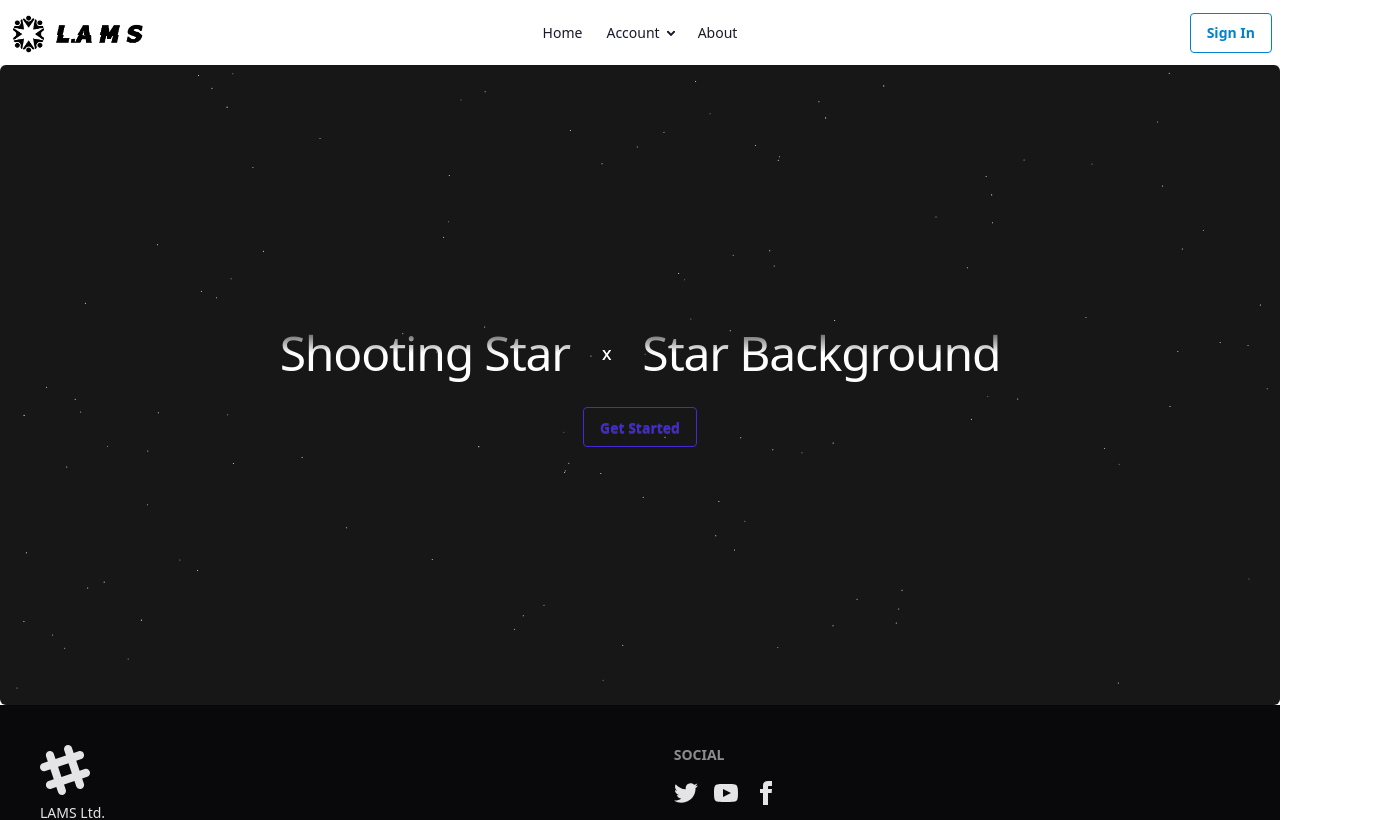
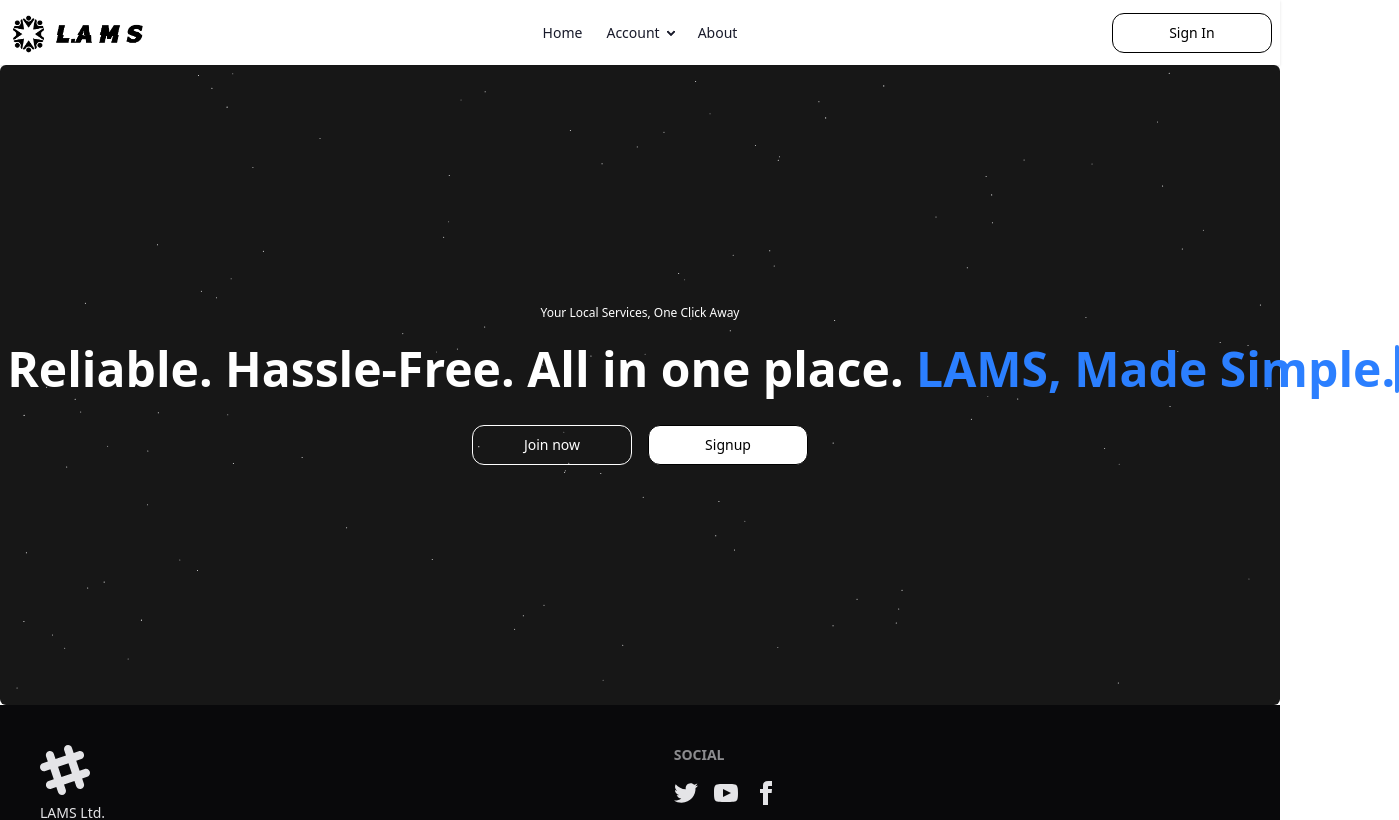
Before and after one commit to Abhinav4477/LAMS, a React (Vite) app in the folder frontend/: page / in a window 1280 px wide. Shown: the top 820 px of the page, 1399 px wide, since content can reach past the window. Built offline with nearby package versions, Linux system fonts and the light colour scheme.

Commit message:
modified the home page and fixed the bug in the navbar

```diff
--- a/frontend/src/components/Navbar.jsx
+++ b/frontend/src/components/Navbar.jsx
@@ -47,7 +47,7 @@ const Navbar = () => {
           </ul>
         </div>
         <div className="navbar-end">
-          <Link to="/login" className='btn btn-outline btn-primary' >
+          <Link to="/login" className='w-40 h-10 rounded-xl bg-transparent border dark:border-black border-black text-black text-sm flex items-center justify-center z-10 hover:bg-black hover:text-white transition-colors duration-300' >
           Sign In
 
             </Link>
--- /dev/null
+++ b/frontend/src/components/ui/typewriter-effect.jsx
@@ -0,0 +1,146 @@
+import { cn } from "../../lib/utils";
+import { motion, stagger, useAnimate, useInView } from "framer-motion";
+import { useEffect } from "react";
+
+export const TypewriterEffect = ({ words, className, cursorClassName }) => {
+  const wordsArray = words.map((word) => ({
+    ...word,
+    text: word.text.split(""),
+  }));
+
+  const [scope, animate] = useAnimate();
+  const isInView = useInView(scope);
+
+  useEffect(() => {
+    if (isInView) {
+      animate(
+        "span",
+        {
+          display: "inline-block",
+          opacity: 1,
+          width: "fit-content",
+        },
+        {
+          duration: 0.3,
+          delay: stagger(0.1),
+          ease: "easeInOut",
+        }
+      );
+    }
+  }, [isInView, animate]);
+
+  const renderWords = () => {
+    return (
+      <motion.div ref={scope} className="inline">
+        {wordsArray.map((word, idx) => (
+          <span key={`word-${idx}`} className="inline">
+            {word.text.map((char, index) => (
+              <motion.span
+                initial={{}}
+                key={`char-${index}`}
+                className={cn(
+                  "dark:text-white text-black opacity-0 hidden",
+                  word.className
+                )}
+              >
+                {char}
+              </motion.span>
+            ))}
+            {/* Add space manually between words except last one */}
+            {idx < wordsArray.length - 1 && <span>&nbsp;</span>}
+          </span>
+        ))}
+      </motion.div>
+    );
+  };
+
+  return (
+    <div
+      className={cn(
+        "text-base sm:text-xl md:text-3xl lg:text-5xl font-bold text-center",
+        className
+      )}
+    >
+      {renderWords()}
+      <motion.span
+        initial={{ opacity: 0 }}
+        animate={{ opacity: 1 }}
+        transition={{
+          duration: 0.8,
+          repeat: Infinity,
+          repeatType: "reverse",
+        }}
+        className={cn(
+          "inline-block rounded-sm w-[4px] h-4 md:h-6 lg:h-10 bg-blue-500",
+          cursorClassName
+        )}
+      ></motion.span>
+    </div>
+  );
+};
+
+export const TypewriterEffectSmooth = ({
+  words,
+  className,
+  cursorClassName,
+}) => {
+  const wordsArray = words.map((word) => ({
+    ...word,
+    text: word.text.split(""),
+  }));
+
+  const renderWords = () => {
+    return (
+      <span>
+        {wordsArray.map((word, idx) => (
+          <span key={`word-${idx}`} className="inline">
+            {word.text.map((char, index) => (
+              <span
+                key={`char-${index}`}
+                className={cn("dark:text-white text-white", word.className)}
+              >
+                {char}
+              </span>
+            ))}
+            {idx < wordsArray.length - 1 && <span>&nbsp;</span>}
+          </span>
+        ))}
+      </span>
+    );
+  };
+
+  return (
+    <div className={cn("flex my-6", className)}>
+      <motion.div
+        className="overflow-hidden pb-2"
+        initial={{ width: "0%" }}
+        whileInView={{ width: "fit-content" }}
+        transition={{
+          duration: 2,
+          ease: "linear",
+          delay: 1,
+        }}
+      >
+        <div
+          className="text-xs sm:text-base md:text-xl lg:text-3xl xl:text-5xl font-bold"
+          style={{ whiteSpace: "nowrap" }}
+        >
+          {renderWords()}
+        </div>
+      </motion.div>
+      <motion.span
+        initial={{ opacity: 0 }}
+        animate={{ opacity: 1 }}
+        transition={{
+          duration: 0.8,
+          repeat: Infinity,
+          repeatType: "reverse",
+        }}
+        className={cn(
+          "block rounded-sm w-[4px] h-4 sm:h-6 xl:h-12 bg-blue-500",
+          cursorClassName
+        )}
+      ></motion.span>
+    </div>
+  );
+};
--- a/frontend/src/pages/homePage.jsx
+++ b/frontend/src/pages/homePage.jsx
@@ -3,21 +3,50 @@ import Navbar from '../components/Navbar'
 import Footer from '../components/Footer'
 import { ShootingStars } from "../components/ui/shooting-stars";
 import { StarsBackground } from "../components/ui/stars-background";
+import { TypewriterEffectSmooth } from "../components/ui/typewriter-effect";
+import { Link } from 'react-router-dom';
 
 const homePage = () => {
+   const words = [
+    {
+      text: "Fast.",
+    },
+    {
+      text: "Reliable.",
+    },
+    {
+      text: "Hassle-Free.",
+    },
+    {
+      text: "All in one place.",
+    },
+    {
+      text: "LAMS, Made Simple.",
+      className: "text-blue-500 dark:text-blue-500",
+    },
+  ];
   return (
     <div>
       <Navbar />
     <div
       className="h-[40rem] rounded-md bg-neutral-900 flex flex-col items-center justify-center relative w-full">
-      <h2
-        className="relative flex-col md:flex-row z-10 text-3xl md:text-5xl md:leading-tight max-w-5xl mx-auto text-center tracking-tight font-medium bg-clip-text text-transparent bg-gradient-to-b from-neutral-800 via-white to-white flex items-center gap-2 md:gap-8">
-        <span>Shooting Star</span>
-        <span className="text-white text-lg font-thin">x</span>
-        <span>Star Background</span>
-      </h2>
-      <br></br>
-      <button className="btn z-10 btn-outline btn-primary">Get Started</button>
+      <div className="flex flex-col items-center justify-center h-[40rem]  ">
+      <p className="text-neutral-600 dark:text-neutral-200 text-xs sm:text-white  ">
+        Your Local Services, One Click Away
+      </p>
+      <TypewriterEffectSmooth words={words} />
+      <div className="flex flex-col md:flex-row space-y-4 md:space-y-0 space-x-0 md:space-x-4">
+
+         <Link to="/login"  className="w-40 h-10 rounded-xl bg-transparent border dark:border-white border-white text-white text-sm flex items-center justify-center z-10 hover:bg-white hover:text-black transition-colors duration-300">
+  Join now
+</Link>
+
+
+         <Link to="/register"  className="w-40 h-10 rounded-xl bg-white text-black border border-black  text-sm flex items-center justify-center z-10 hover:bg-black hover:text-white transition-colors duration-300">
+  Signup
+</Link>
+      </div>
+    </div>
       <ShootingStars />
       <StarsBackground />
     </div>
```
